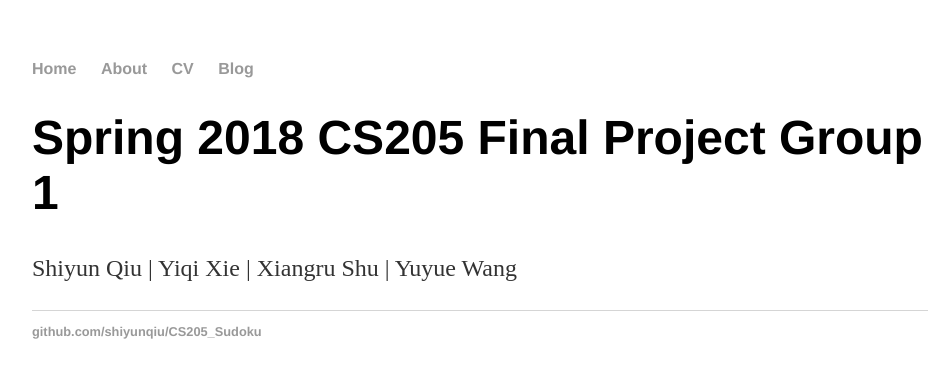
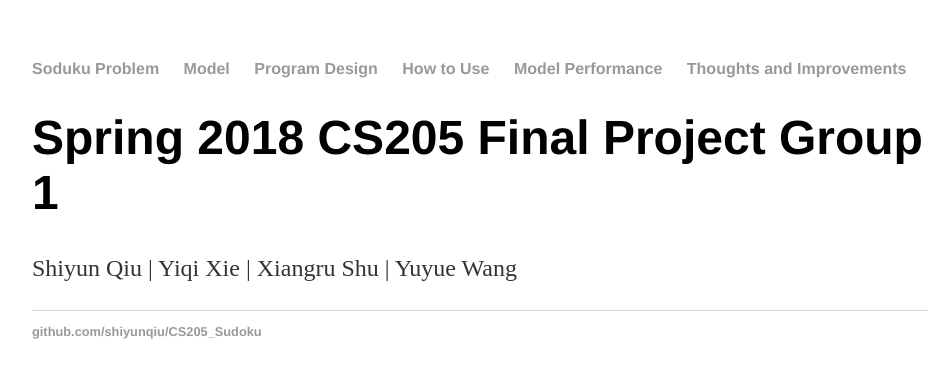
Before and after one commit to shuxiangru/CS205_G1.github.io, a Jekyll site: the page index.html, which Jekyll copies as it is, in a window 1280 px wide. Shown: the top 378 px of the page, without its empty margins (160-1112 px from the left). Built offline with Jekyll 4.4.1, drawn with Linux system fonts in a browser that asks for light colours.

Commit message:
Update index.html
updated tabs in index page

```diff
--- a/index.html
+++ b/index.html
@@ -8,10 +8,12 @@
 	<body>
 		<nav>
     		<ul>
-        		<li><a href="/">Home</a></li>
-	        	<li><a href="/about">About</a></li>
-        		<li><a href="/cv">CV</a></li>
-        		<li><a href="/blog">Blog</a></li>
+        		<li><a href="/">Soduku Problem</a></li>
+	        	<li><a href="/Model">Model</a></li>
+        		<li><a href="/Design">Program Design</a></li>
+        		<li><a href="/Utilization">How to Use</a></li>
+			<li><a href="/Performance">Model Performance</a></li>
+			<li><a href="/Insights">Thoughts and Improvements</a></li>
     		</ul>
 		</nav>
 		<div class="container">
```
